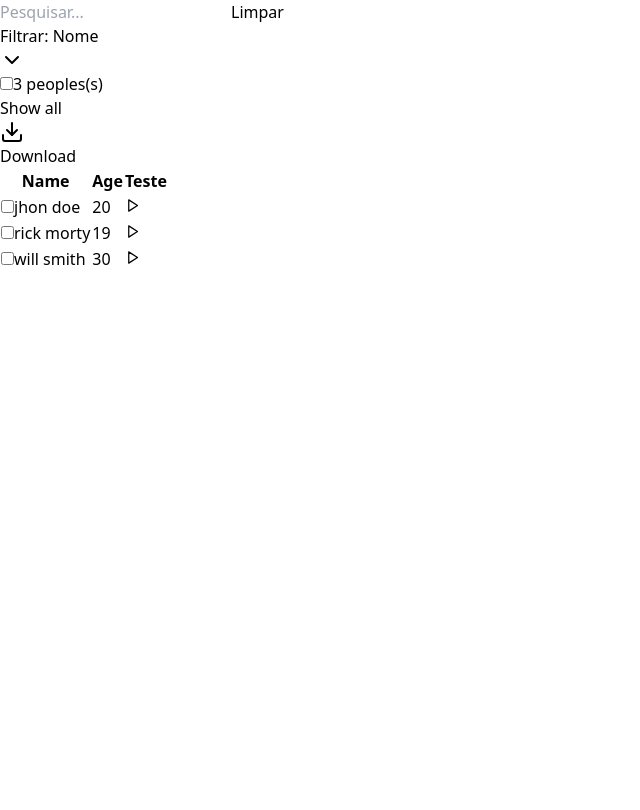
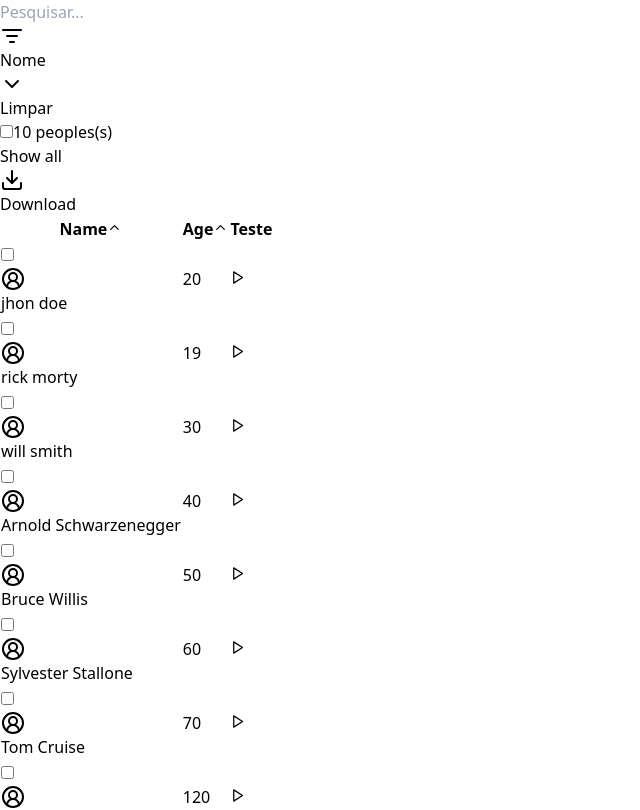
Before and after one commit to lhelheo/Typescript--task-tabela, a React (Vite) app: page / in a window 1280 px wide. Shown: the top 810 px of the page, without its empty margins (0-640 px from the left). Built offline with nearby package versions, Linux system fonts and the light colour scheme.

Commit message:
selectall , ordenação por nome, ainda falta por idade, falta componentizar e deixar a ordenação genérica

```diff
--- a/src/components/Table/TableRow.tsx
+++ b/src/components/Table/TableRow.tsx
@@ -1,34 +1,36 @@
-import { Play } from 'lucide-react'
-import { useState } from 'react';
-
+import { CircleUserRound, Play } from 'lucide-react';
+import { useState, useEffect } from 'react';
 
 interface TableRowProps {
   name: string;
   age: number;
+  selectAll: boolean; // Adicionando selectAll como uma propriedade
 }
 
-const TableRow = (props
-  : TableRowProps) => {
-
+const TableRow = ({ name, age, selectAll }: TableRowProps) => {
   const [dropdownOpen, setDropdownOpen] = useState(false);
   const [isSelected, setIsSelected] = useState(false);
 
+  useEffect(() => {
+    setIsSelected(selectAll); // Atualizando o estado isSelected quando selectAll for alterado
+  }, [selectAll]);
+
   const handleActionClick = (action: string) => {
-      console.log(action, props.name);
+    console.log(action, name);
     setDropdownOpen(false);
   };
+
   const toggleSelection = () => {
     setIsSelected(!isSelected);
   };
 
-    const liStyle = "cursor-pointer p-2 hover:bg-gray-100";
+  const liStyle = "cursor-pointer  p-2 hover:bg-gray-100";
 
   const tdStyle = `px-6 py-4 whitespace-nowrap text-sm text-gray-500 ${isSelected ? 'bg-blue-400 text-white' : ''}`;
 
   return (
-     <>
-       <tr>
-          <td className={tdStyle}>
+    <tr className='relative'>
+      <td className={`${tdStyle} h-full absolute flex items-center w-full h-full lg:gap-2`}>
         <input
           type="checkbox"
           checked={isSelected}
@@ -37,15 +39,18 @@ const TableRow = (props
           className='cursor-pointer mr-4'
           onChange={toggleSelection}
         />
-            {props.name}
+        <CircleUserRound />
+        <p className='font-semibold'>{name}</p>
       </td>
-          <td className={tdStyle}>{props.age}</td>
-        <td className={`${tdStyle} flex gap-2 relative`}>
+
+      <td className={`${tdStyle} relative pl-7`}>{age}</td>
+
+      <td className={`${tdStyle}  gap-2 relative`}>
         <button onClick={() => setDropdownOpen(!dropdownOpen)} className="py-2 px-4 border  rounded hover:text-blue-500 hover:border-blue-500">
           <Play size={15}/>
         </button>
         {dropdownOpen && (
-            <ul className="absolute right-0 top-full mt-2 bg-white shadow-lg rounded z-10">
+          <ul className="absolute top-full bg-white shadow-lg rounded z-10">
             <li className={`${liStyle}`}
               onClick={() => handleActionClick('Editar')}>Editar</li>
             <li className={`${liStyle}`}
@@ -56,7 +61,6 @@ const TableRow = (props
         )}
       </td>
     </tr>
-     </>
   );
 };
 
--- a/src/components/Table/TableRowHeader.tsx
+++ b/src/components/Table/TableRowHeader.tsx
@@ -1,7 +1,13 @@
 import data from '../../data.json';
+import { ChevronUp, ChevronDown } from 'lucide-react';
+
 const thStyle = "px-6 py-3 text-left text-xs font-medium text-gray-500";
 
-  const TableRowHeader = () => {
+interface TableRowHeaderProps {
+  handleSortOrder: (attribute: string) => void;
+}
+
+const TableRowHeader = ({ handleSortOrder }: TableRowHeaderProps) => {
   const headers = data.length > 0 ? Object.keys(data[0]) : [];
 
   return (
@@ -9,6 +15,16 @@ const thStyle = "px-6 py-3 text-left text-xs font-medium text-gray-500";
       {headers.map(header => (
         <th key={header} scope="col" className={thStyle}>
           {header.charAt(0).toUpperCase() + header.slice(1)}
+          {header === 'name' && (
+            <button onClick={() => handleSortOrder('name')} className="ml-2 ">
+              <ChevronUp size={15}/>
+            </button>
+          )}
+          {header === 'age' && ( // falta ordenar em função da idade, está ordernado pelo nome
+            <button onClick={() => handleSortOrder('age')} className="ml-2 ">
+              <ChevronUp size={15}/>
+            </button>
+          )}
         </th>
       ))}
     </tr>
--- a/src/components/Table/index.tsx
+++ b/src/components/Table/index.tsx
@@ -1,7 +1,7 @@
 import { useState } from 'react';
 import TableRow from './TableRow';
 import data from '../../data.json';
-import { ChevronDown, Download } from 'lucide-react';
+import { ChevronDown, Download, ListFilter } from 'lucide-react';
 import TableRowHeader from './TableRowHeader';
 
 type FilterOption = 'all' | 'age' | 'name';
@@ -13,14 +13,28 @@ const Table = () => {
   const [filterText, setFilterText] = useState('');
   const [filterBy, setFilterBy] = useState('');
   const [dropdownOpen, setDropdownOpen] = useState(false);
+  const [sortOrder, setSortOrder] = useState<'asc' | 'desc' | ''>('');
+  const [selectAll, setSelectAll] = useState(false);
 
   const toggleDropdown = () => {
     setDropdownOpen(!dropdownOpen);
   };
 
+  const toggleAllSelection = () => {
+    setSelectAll(!selectAll);
+  };
+
   const countItems = () => {
-    return data.length;
+    return filteredData.length;
   }
+
+  const handleSortOrder = () => {
+    if (sortOrder === 'asc') {
+      setSortOrder('desc');
+    } else {
+      setSortOrder('asc');
+    }
+  };
 
   const handleFilterBy = (option: FilterOption) => {
     setFilterBy(option);
@@ -41,48 +55,69 @@ const Table = () => {
     return true;
   });
 
-  const rows = filteredData.map((person, index) => (
-    <TableRow key={index} name={person.name} age={person.age} />
+  const sortedData = sortOrder !== '' ? [...filteredData].sort((a, b) => {
+    if (sortOrder === 'asc') {
+      return a.name.localeCompare(b.name);
+    } else {
+      return b.name.localeCompare(a.name);
+    }
+  }) : filteredData;
+
+  const rows = sortedData.map((person, index) => (
+    <TableRow key={index} name={person.name} age={person.age} selectAll={selectAll} />
   ));
 
   return (
     <>
       <div className="flex flex-col items-center w-[100%] ">
-        <label className="flex border rounded p-2 m-2 ">
+        <label className="flex border min-w-[95%] lg:min-w-[63%]  rounded p-2 m-2 ">
           <input
             type="text"
             placeholder="Pesquisar..."
             value={filterText}
             onChange={(e) => setFilterText(e.target.value.toLowerCase())}
-            className="p-2"
+            className="p-2 w-[100%]"
           />
-          <button className="px-2" onClick={() => setFilterText('')}>Limpar</button>
-        </label>
-
-        <div className="relative m-2 w-full flex justify-center">
-          <button onClick={toggleDropdown} className="flex items-center gap-1 px-4 py-2 border rounded">
-            Filtrar: {filterBy === 'all' ? 'Todos' : filterBy === 'age' ? 'Idade' : 'Nome'}
-            <ChevronDown className='warn'/>
-          </button>
-          {dropdownOpen && (
-            <ul className="absolute z-10 w-full mt-1 bg-white border rounded shadow-lg ">
+          <p onClick={toggleDropdown} className="relative  flex items-center gap-1 min-w-10 border rounded">
+            <ListFilter className='text-blue-400'/>
+            {filterBy === 'all' ? 'Todos' : filterBy === 'age' ? 'Idade' : 'Nome'}
+            <ChevronDown className='text-blue-400'/>
+            {dropdownOpen && (
+            <ul className="absolute text-black top-full z-10 mt-1 bg-white border rounded shadow-lg ">
               <li className={`${liStyle}${filterBy === 'all' ? 'bg-gray-300' : ''}`} onClick={() => handleFilterBy('all')}>Todos</li>
               <li className={`${liStyle} ${filterBy === 'age' ? 'bg-gray-300' : ''}`} onClick={() => handleFilterBy('age')}>Maiores de 20</li>
               <li className={`${liStyle} ${filterBy === 'name' ? 'bg-gray-300' : ''}`} onClick={() => handleFilterBy('name')}>Nomes depois de M</li>
             </ul>
           )}
+          </p>
+          <button className="px-2" onClick={() => setFilterText('')}>Limpar</button>
+        </label>
+
+        <div className="relative m-2 w-full flex justify-center">
+
+
         </div>
       </div>
 
-      <div className="relative w-min mx-auto">
+      <div className="relative mx-auto max-w-[1200px]">
             <ul className={`flex p-4 text-gray-500 font-semibold`}>
-              <li className={`${pStyle} gap-2 justify-center`}><input type="checkbox" id="" name="" className='cursor-pointer' />{countItems()} peoples(s)</li>
+              <li className={`${pStyle} gap-2 justify-center`}>
+                <input
+                  type="checkbox"
+                  id=""
+                  name=""
+                  className='cursor-pointer'
+                  checked={selectAll}
+                  onChange={toggleAllSelection}
+                />
+                {countItems()} peoples(s)
+              </li>
               <li className={`${pStyle} justify-center cursor-pointer text-red-500`}>Show all</li>
               <li className={`${pStyle} justify-center cursor-pointer hover:text-blue-400 hover:transition-all hover:ease-in hover:delay-150`}><Download />Download</li>
             </ul>
         <table className="w-full divide-y divide-gray-200 shadow-xl rounded-md">
           <thead className="bg-gray-50 ">
-            <TableRowHeader />
+            <TableRowHeader handleSortOrder={handleSortOrder} />
           </thead>
           <tbody className="divide-y divide-gray-200">
             {rows}
--- a/src/data.json
+++ b/src/data.json
@@ -11,5 +11,33 @@
 	{
 		"name": "will smith",
 		"age": 30
+	},
+	{
+		"name": "Arnold Schwarzenegger",
+		"age": 40
+	},
+	{
+		"name": "Bruce Willis",
+		"age": 50
+	},
+	{
+		"name": "Sylvester Stallone",
+		"age": 60
+	},
+	{
+		"name": "Tom Cruise",
+		"age": 70
+	},
+	{
+		"name": "Tom Hanks",
+		"age": 120
+	},
+	{
+		"name": "Robert De Niro",
+		"age": 90
+	},
+	{
+		"name": "Al Pacino",
+		"age": 100
 	}
 ]
```
Lines whose indentation alone changed are shown as unchanged.
